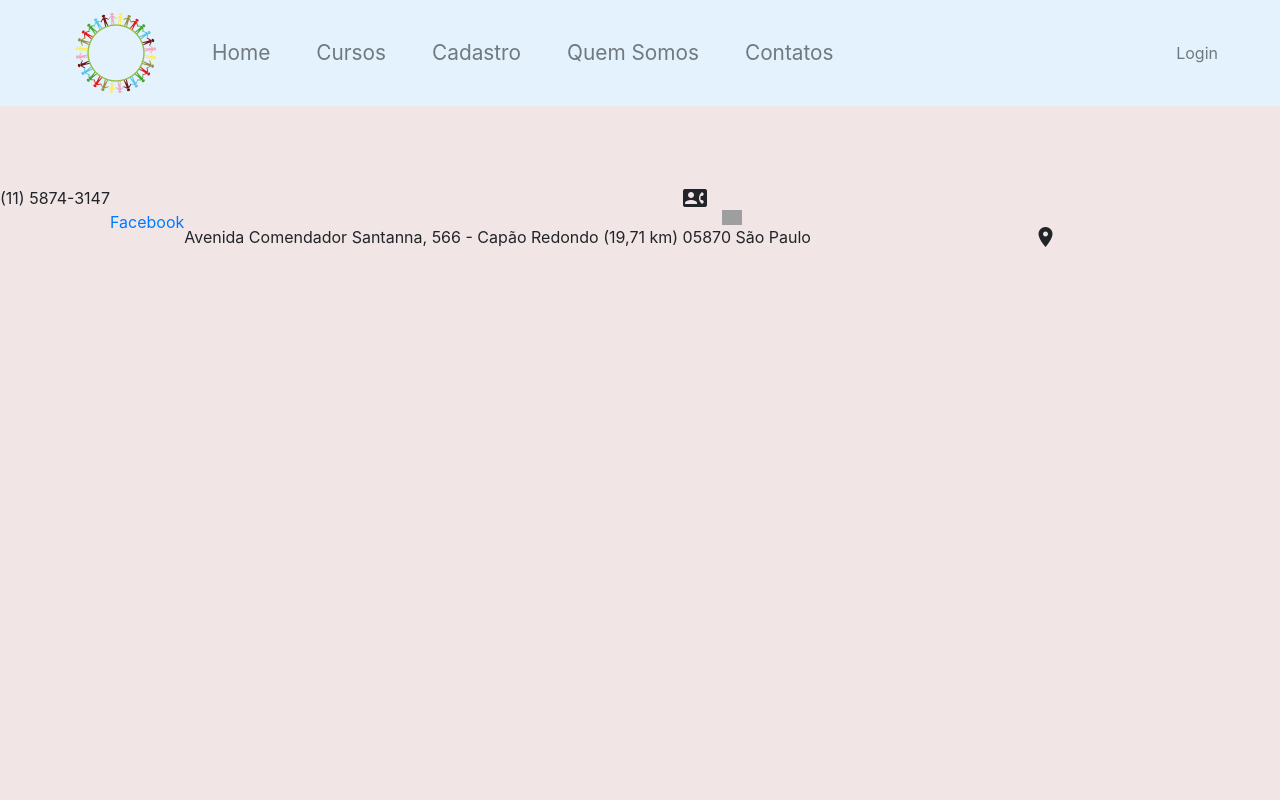
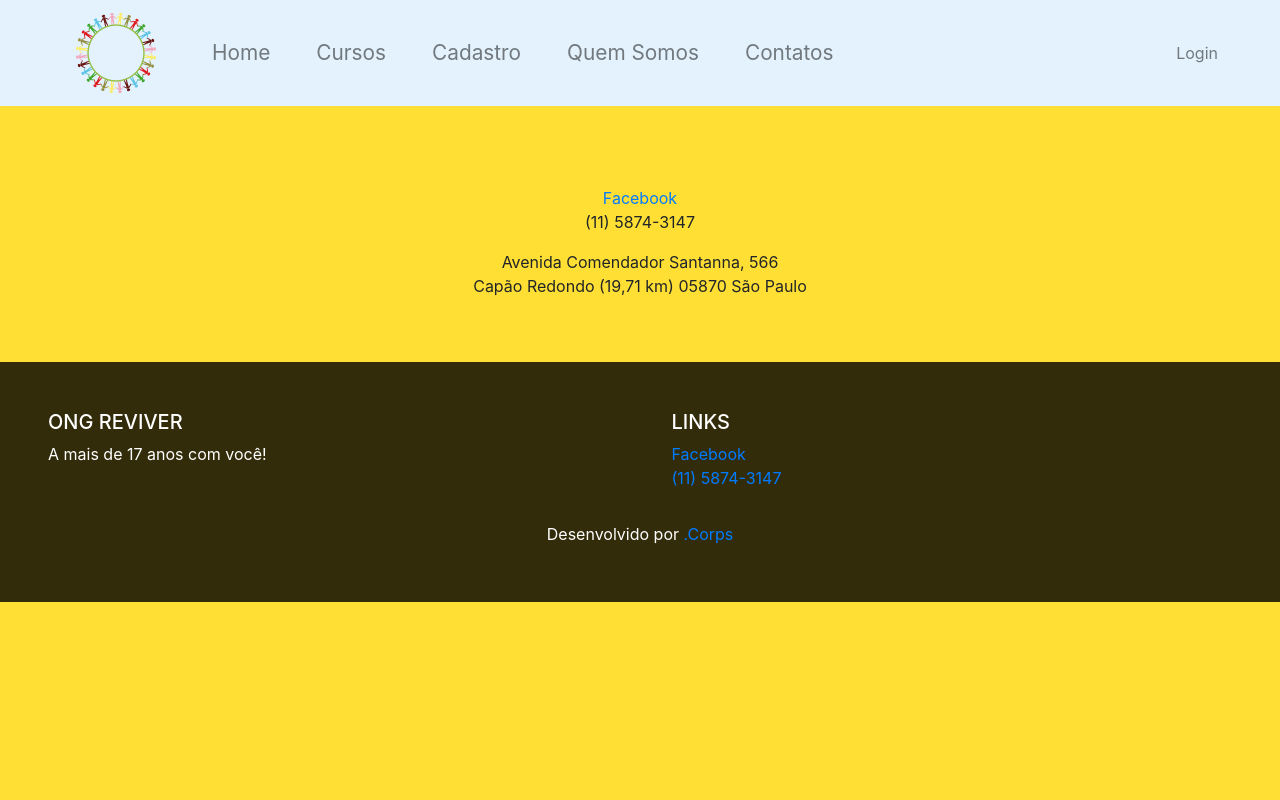
Before and after one commit to RaphaelBRodrigues/ngo-project, a PHP site: page /Views/Contatos.php in a window 1280 px wide. Run offline with PHP 8.4, Linux system fonts and the light colour scheme; grey boxes are pictures that could not be loaded.

Commit message:
Add files via upload
Header e footer

```diff
--- /dev/null
+++ b/Models/Footer.php
@@ -0,0 +1,49 @@
+<?php
+
+include('../Controller/Config.php');
+
+
+echo "
+
+<br>
+<br>
+<footer class='page-footer'>
+
+  <div class='container-fluid pt-5 pl-5 '>
+    <div class='row'>
+
+      <div class='col'>
+        <h5 class='text-uppercase'>ONG Reviver</h5>
+        <p>A mais de 17 anos com você!</p>
+      </div>
+
+      <div class='col'>
+
+        <!-- Links -->
+        <h5 class='text-uppercase'>Links</h5>
+
+        <ul class='list-unstyled '>
+          <li>
+            <a class='inf' href='https://web.facebook.com/revivercapao/'>Facebook</a><br>
+          </li>
+          <li>
+            <a href='https://web.facebook.com/revivercapao/' class='inf'>(11) 5874-3147</a>
+          </li>
+
+        </ul>
+
+      </div>
+
+    </div>
+
+  </div>
+
+  <div class='footer-copyright text-center py-3'>
+    Desenvolvido por <a href='https://github.com/RaphaelBRodrigues/'>.Corps</a>
+  </div>
+
+</footer>
+</body>
+</html>
+";
+?>
--- /dev/null
+++ b/Models/Header.php
@@ -0,0 +1,74 @@
+
+<?php
+
+include('../Controller/Config.php');
+ echo "
+
+ <!DOCTYPE html>
+ <html>
+ <head>
+ 	<title></title>
+ </head>
+ <body>
+ <nav class='navbar navbar-expand-lg navbar-light' id='cab' style='background-color:#e3f2fd;'>
+
+   <a class='navbar-brand' href='#'>
+     <img src='../Imagens/Logo.png' id='logo' alt='logo'>
+   </a>
+
+   <div class='navbar-collapse' id='items'>
+     <ul class='navbar-nav'>
+   	<li class='nav-item'>
+    <a class='nav-link' href='Index.php' id='home'>
+   	Home
+   </a>
+   </li>
+   <li class='nav-item dropdown'>
+     <a class='nav-link' href='Cursos.php'>
+
+   Cursos
+ </a>
+ </li>
+
+
+  <li class='nav-item'>
+   <a class='nav-link' href='Cadastro.php'>
+   	Cadastro
+   </a>
+ </li>
+ <li class='nav-item'>
+     <a class='nav-link' href='Somos.php'>
+   	Quem Somos
+   </a>
+ </li>
+ <li class='nav-item '>
+   <a class='nav-link  ' href='Contatos.php'>
+   	Contatos
+   </a>
+ </li>
+
+
+ </ul>
+
+
+
+
+   </div>
+   <div id='items'>
+
+  <ul class='navbar-nav navbar-right'>
+ 	<li class='nav-link'>
+     <a class= 'nav-link' href='Login.php'>
+ 	Login
+     </a>
+ 	</li>
+ </ul>
+ </div>
+ </nav>
+
+
+
+"; ?>
+
+</body>
+</html>
--- a/Views/Contatos.php
+++ b/Views/Contatos.php
@@ -1,13 +1,19 @@
 <?php
 
-include('Header.php');
+include('../Models/Header.php');
 
 ?>
 
 <div id='contatos'>
-  <i class="material-icons">contact_phone</i><p class='inf'>(11) 5874-3147</p><br>
-  <img id='fbLogo' src="https://imageog.flaticon.com/icons/png/512/69/69407.png?size=1200x630f&pad=10,10,10,10&ext=png" alt="fb">
-   <a class='inf' href="https://web.facebook.com/revivercapao/">Facebook</a><br>
-  <i class="material-icons">location_on</i><p class='inf'>Avenida Comendador Santanna, 566 - Capão Redondo (19,71 km)
+<a class='inf' href="https://web.facebook.com/revivercapao/">Facebook</a><br>
+<p class='inf'>(11) 5874-3147</p>
+<p class='inf'>Avenida Comendador Santanna, 566 <br> Capão Redondo (19,71 km)
 05870 São Paulo</p>
 </div>
+
+
+<?php
+
+include('../Models/Footer.php');
+
+?>
--- a/Views/Header.css
+++ b/Views/Header.css
@@ -1,7 +1,11 @@
 body{
-	background-color: #F1E5E5;
+	background-color: rgba(255,215,0,0.8)
+;
+	margin: 0 auto;
 }
-
+#cab{
+	border-bottom: black 1 solid;
+}
 nav{
 	margin-bottom: 80px;
 }
@@ -16,7 +20,7 @@ nav{
 
 }
 #loginForm{
-margin-left: 35%;
+margin-left: 30%;
 		width: 30%;
 		background-color: rgba(255,255,255,0.7);
 		border: 1px black solid;
@@ -52,14 +56,25 @@ li{
 }
 
 #contatos{
-text-align: center }
+width:40em;
+text-align: center;
+margin-left: 25%;
+ }
+
 .inf{
-	float: left;
+	margin-bottom: em;
 }
 #fbLogo{
-	height: 15px;
+	height: 1em;
 }
 .cursos{
 	float: left;
 	margin: 0 ;
 }
+
+footer{
+	color:white;
+	height: 15em;
+	 background-color: rgba(0,0,0,0.8);
+	margin-top: 1px solid black;
+}
```
Also changed, not shown: Views/Cadastro.php (+7 -3 lines), Views/Cursos.php (+9 -1 lines), Views/Footer.php (added, +48 -0 lines), Views/Login.php (+12 -4 lines), Views/Somos.php (+9 -1 lines).
